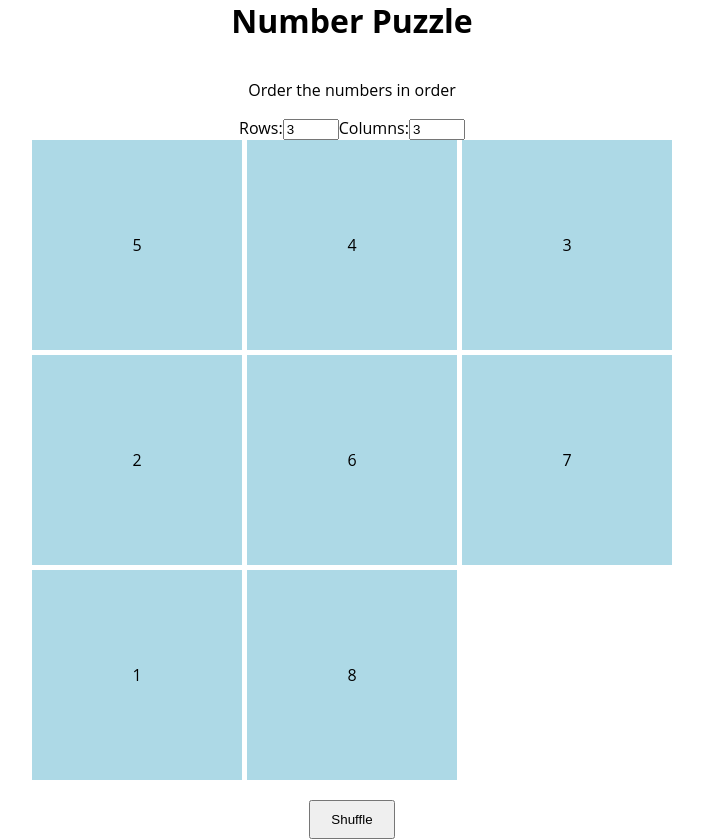
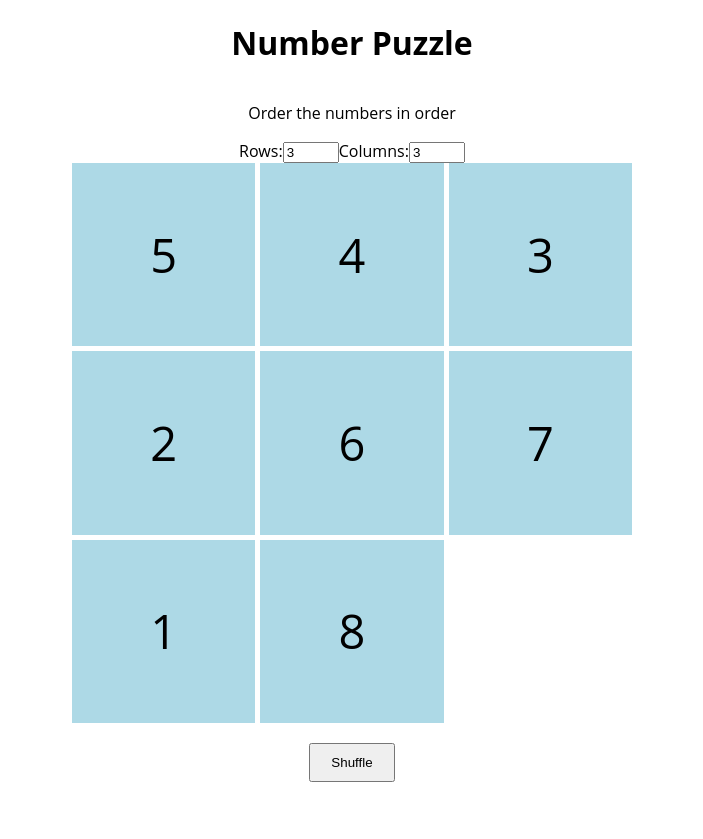
Before and after one commit to arebrinkemil/react-pussel, a React (Create React App) app: page / in a window 1280 px wide. Shown: the whole page, without its empty margins (288-991 px from the left). After the commit the page ends 800 px from the top, so only its background shows below. Built offline with nearby package versions, Linux system fonts and the light colour scheme.

Commit message:
global styles

```diff
--- a/src/App.tsx
+++ b/src/App.tsx
@@ -1,18 +1,18 @@
 import React, { useState, useEffect } from "react";
 import styled from "@emotion/styled";
+
 // import { gameRows, gameCols } from "./config";
 import Puzzle from "./components/Puzzle";
 import ShuffleButton from "./components/ShuffleButton";
 import PuzzleSizeControlls from "./components/PuzzleSizeControlls";
+import GlobalStyles from "./globalStyles";
 
 const AppContainer = styled.div`
-  height: 100vh;
+  max-height: 100vh;
   display: flex;
   flex-direction: column;
   align-items: center;
   justify-content: center;
-  min-height: 100vh;
-  font-family: "Open Sans", sans-serif;
 `;
 
 function App() {
@@ -99,6 +99,7 @@ function App() {
   }
   return (
     <AppContainer>
+      <GlobalStyles />
       <h1>Number Puzzle</h1>
       <p>Order the numbers in order</p>
       <PuzzleSizeControlls
--- a/src/components/Puzzle.tsx
+++ b/src/components/Puzzle.tsx
@@ -16,7 +16,7 @@ const GameGrid = styled.div<{ rows: number; columns: number }>`
   grid-template-columns: repeat(${(props) => props.columns}, 1fr);
   gap: 5px;
   width: 100%;
-  max-width: 80vh;
+  max-width: 70vh;
   aspect-ratio: 1/1;
 `;
 
--- a/src/components/Tile.tsx
+++ b/src/components/Tile.tsx
@@ -8,7 +8,7 @@ interface TileProps {
 
 const TileContainer = styled.div<{ isBlank: boolean }>`
   display: flex;
-
+  font-size: clamp(1rem, 0.4068rem + 3.1638vw, 8rem);
   align-items: center;
   justify-content: center;
   background-color: ${(props) =>
--- /dev/null
+++ b/src/globalStyles.tsx
@@ -0,0 +1,28 @@
+import { Global, css } from "@emotion/react";
+
+const GlobalStyles = () => (
+  <Global
+    styles={css`
+      html,
+      body,
+      #root {
+        margin: 0;
+        padding: 0;
+        width: 100%;
+        height: 100%;
+        overflow: hidden;
+      }
+      body {
+        font-family: "Open Sans", sans-serif;
+        display: flex;
+        justify-content: center;
+        align-items: center;
+      }
+      * {
+        box-sizing: border-box;
+      }
+    `}
+  />
+);
+
+export default GlobalStyles;
```
